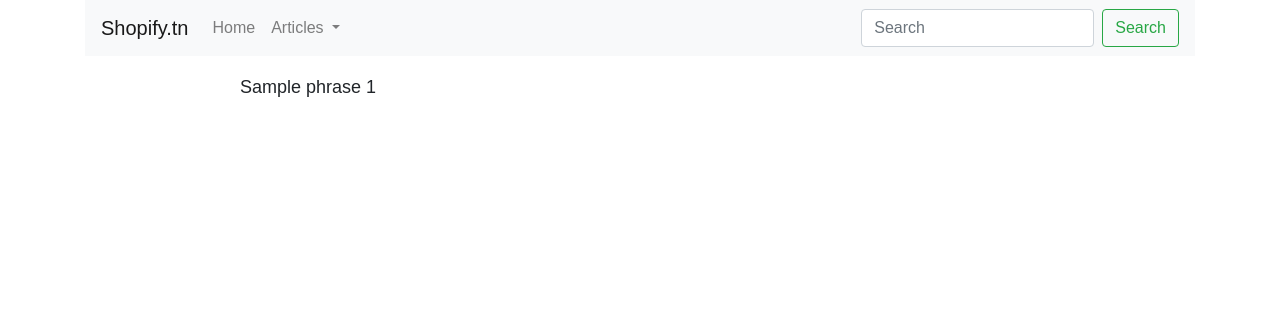
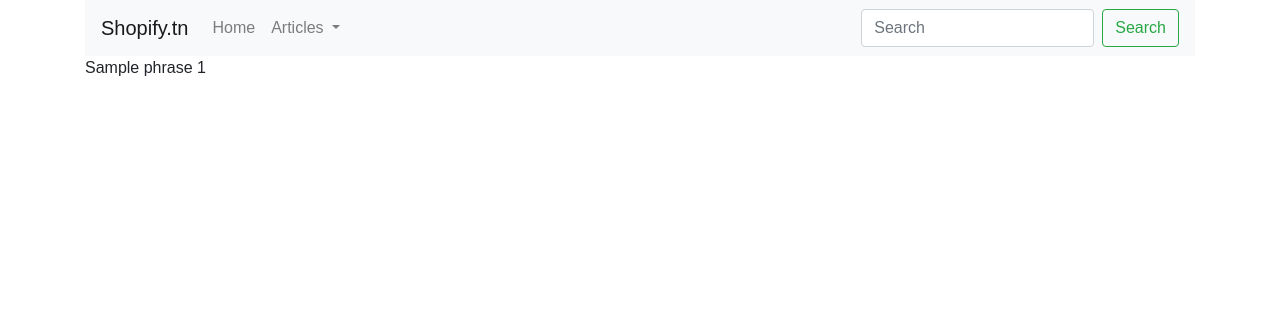
Before and after one commit to maxstain/Symfony-project, a Symfony app: template templates/lucky/number.html.twig in a window 1280 px wide. Shown: the top 316 px of the page. Run offline with Twig, Linux system fonts and the light colour scheme; the template is opened without the code that fills it: most values are stand-ins (such as "Sample title", 1, 10 or a date in 2020); some libraries are stand-ins or nearby versions.

Commit message:
refactor: working on the add article

```diff
--- a/templates/base.html.twig
+++ b/templates/base.html.twig
@@ -4,14 +4,14 @@
 		<meta charset="UTF-8">
 		<meta name="viewport" content="width=device-width, initial-scale=1, shrink-to-fit=no">
 		<title>
-			{% block title %}Welcome!
+			{% block title %}Welcome
 			{% endblock %}
 		</title>
 		<link
 		rel="stylesheet" href="https://stackpath.bootstrapcdn.com/bootstrap/4.4.1/css/bootstrap.min.css" integrity="sha384-Vkoo8x4CGsO3+Hhxv8T/Q5PaXtkKtu6ug5TOeNV6gBiFeWPGFN9MuhOf23Q9Ifjh" crossorigin="anonymous">
 
 		{# Run `composer require symfony/webpack-encore-bundle`
-																           and uncomment the following Encore helpers to start using Symfony UX #}
+																		           and uncomment the following Encore helpers to start using Symfony UX #}
 		{% block stylesheets %}
 			<style>
 				* {
--- a/templates/lucky/number.html.twig
+++ b/templates/lucky/number.html.twig
@@ -1,23 +1,11 @@
 {% extends 'base.html.twig' %}
 
-{% block title %}Lucky Number
+{% block title %}
+	Lucky Number
 {% endblock %}
 
 {% block body %}
-	<style>
-		.example-wrapper {
-			margin: 1em auto;
-			max-width: 800px;
-			width: 95%;
-			font: 18px / 1.5 sans-serif;
-		}
-		.example-wrapper h1 {
-			background: #F5F5F5;
-			padding: 2px 6px;
-		}
-	</style>
-
-	<div class="example-wrapper">
+	<div>
 		{{ phrase }}
 		{{ number }}
 	</div>
```
